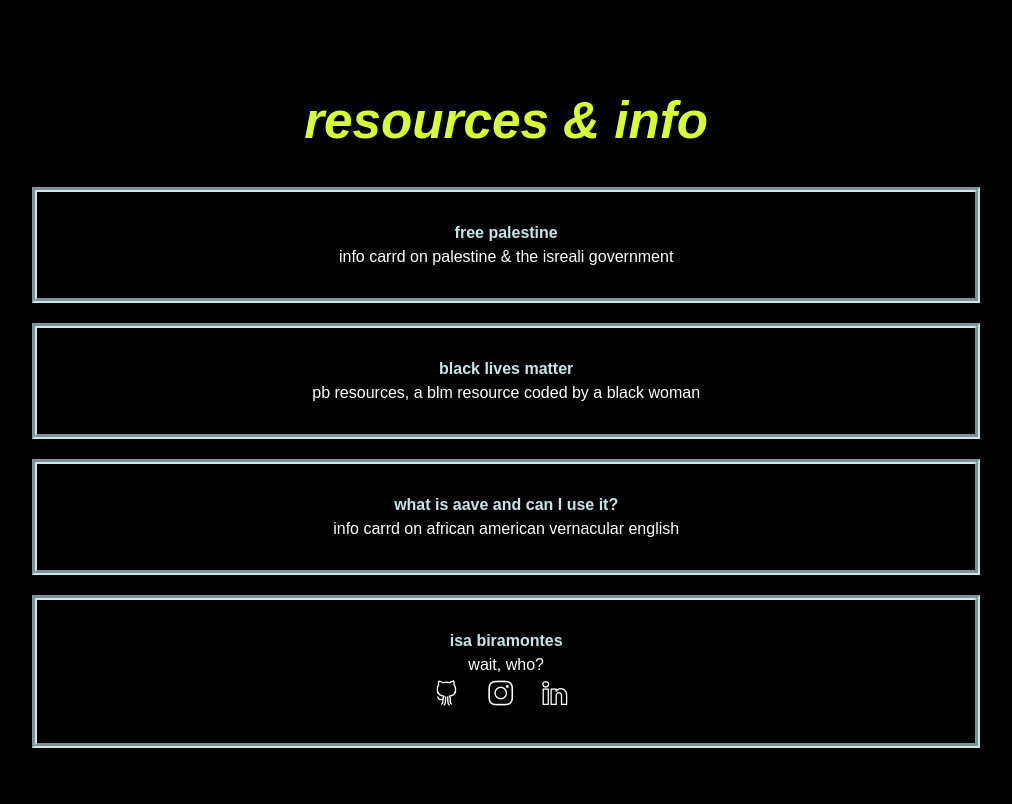
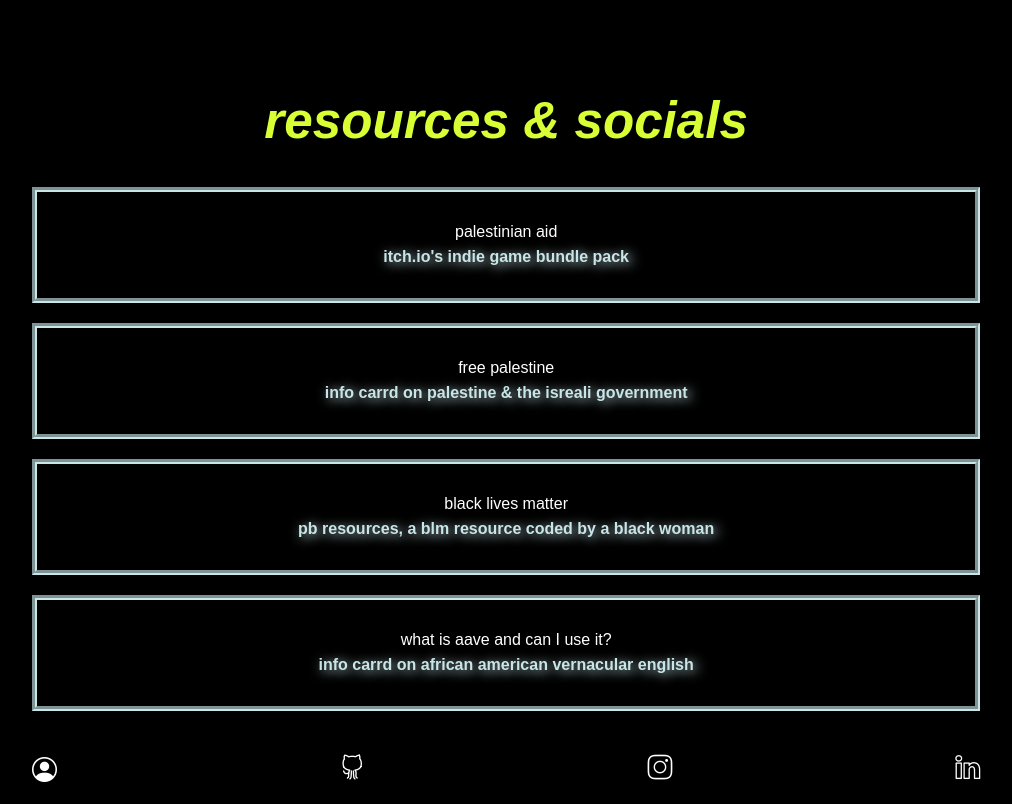
Before and after one commit to isabiramontes/2021_Portfolio, a PHP site: page /links.html in a window 1280 px wide. Shown: the whole page, without its empty margins (134-1146 px from the left). Before the commit the page ends 748 px from the top, so only its background shows below. Run offline with PHP 8.4, Linux system fonts and the light colour scheme; some web fonts are replaced.

Commit message:
added game pack

```diff
--- a/css/custom.css
+++ b/css/custom.css
@@ -277,14 +277,47 @@ a:hover:after {
     min-width: 100%;
 }
 
+#linkSet {
+    border: #000000;
+    border-width: 5px;
+    border-style: groove;
+    padding: 2% 2% 2% 2%;
+    min-width: 100%;
+    justify-content: space-evenly;
+}
+
 .headLink {
     font-weight: bolder;
     color: #c8e5e8;
+    text-shadow: 3px 2px 12px #c8e5e8;
+    display: inline-block;
 }
 
 .aboutAndLink:hover:after {
     width: 25px;
     left: 0;
+}
+
+.alignleft {
+    float: left;
+}
+
+.alignright {
+    float: right;
+}
+
+i.bi.bi.person-circle::before {
+    padding-bottom: 10px;
+}
+
+#linkFooter {
+    padding: 10px 0;
+    text-align: center;
+}
+
+.container.space-between {
+    display: flex;
+    justify-content: space-between;
 }
 
 
--- a/links.html
+++ b/links.html
@@ -5,6 +5,10 @@
     <meta charset="utf-8">
     <meta name="viewport" content="width=device-width, initial-scale=1.0, shrink-to-fit=no">
     <title>Isa Biramontes</title>
+    <!-- Bootstrap CSS -->
+    <link rel="stylesheet" href="https://cdn.jsdelivr.net/npm/bootstrap@4.6.0/dist/css/bootstrap.min.css">
+    <!-- Bootstrap Font Icon CSS -->
+    <link rel="stylesheet" href="https://cdn.jsdelivr.net/npm/bootstrap-icons@1.5.0/font/bootstrap-icons.css">
     <link rel="stylesheet" href="bootstrap/css/bootstrap.min.css">
     <link rel="stylesheet" href="https://use.typekit.net/zlk3afr.css">
     <link rel="preconnect" href="https://fonts.gstatic.com">
@@ -17,56 +21,58 @@
 
 <body>
     <div style="background: #000000; padding-top: 7%;">
-        <section class="bg-black">
         <div class="container-fluid" data-aos="zoom-out" data-aos-duration="1000" style="padding-left: 5%; padding-right: 5%;">
             <div class="row">
                 <div class="col-sm-1 col-md-1 col-lg-1"></div>
                 <div style="text-align: center;" class="col-sm-10 col-md-10 col-lg-10" data-aos="zoom-out-down" data-aos-duration="1000" data-aos-once="true" class="movement">
-                        <h3 style="font-size: 4vw; color: #d8ff33; padding-bottom: 3%;"> resources & info </h3>
+                    <h3 style="font-size: 4vw; color: #d8ff33; padding-bottom: 3%;"> resources & socials</h3>
                     <div style="padding-bottom: 20px;" data-aos="zoom-out-down" data-aos-duration="1000" data-aos-once="true" class="movement">
                         <div class="linkCard">
-                                <a class="headLink" href="https://free-palestine.carrd.co/" target="_blank"> free palestine </a>
-                                <p style="margin: 0 0 0 0;"> info carrd on palestine & the isreali government </p>
+                            <p style="margin: 0 0 0 0;"> palestinian aid</p>
+                            <a class="headLink" href="https://itch.io/b/902/indie-bundle-for-palestinian-aid" target="_blank"> itch.io's indie game bundle pack </a>
                         </div>
                     </div>
                     <div style="padding-bottom: 20px;" data-aos="zoom-out-down" data-aos-duration="1000" data-aos-once="true" class="movement">
                         <div class="linkCard">
-                                <a class="headLink" href="https://www.pb-resources.com/" target="_blank "> black lives matter </a>
-                                <p style="margin: 0 0 0 0;"> pb resources, a blm resource coded by a black woman </p>
+                            <p style="margin: 0 0 0 0;"> free palestine </p>
+                            <a class="headLink" href="https://free-palestine.carrd.co/" target="_blank"> info carrd on palestine & the isreali government </a>
                         </div>
                     </div>
                     <div style="padding-bottom: 20px;" data-aos="zoom-out-down" data-aos-duration="1000" data-aos-once="true" class="movement">
                         <div class="linkCard">
-                                <a class="headLink" href="https://aavenb.carrd.co/" target="_blank "> what is aave and can I use it? </a>
-                                <p style="margin: 0 0 0 0;"> info carrd on african american vernacular english </p>
+                            <p style="margin: 0 0 0 0;"> black lives matter </p>
+                            <a class="headLink" href="https://www.pb-resources.com/" target="_blank "> pb resources, a blm resource coded by a black woman</a>
                         </div>
                     </div>
                     <div style="padding-bottom: 20px;" data-aos="zoom-out-down" data-aos-duration="1000" data-aos-once="true" class="movement">
                         <div class="linkCard">
-                                <a style="text-transform: lowercase;" class="headLink" href="https://isabiramontes.me/" target="_blank "> isa biramontes</a>
-                                <p style="margin: 0 0 0 0;"> wait, who?</p>
-                                <div class="social" style="padding-left: 15px; border-style: none;">
-                                    <a class="aboutAndLink " href="https://github.com/IPbiramontes " target="_blank " style="padding-right: 3%; border-style: none; color:#d8ff33; font-size: 25px; "><i class="icon-social-github " style="color: rgb(255,255,255);font-size:
-                                    25px; "></i></a>
-                                    <a class="aboutAndLink " href="https://www.instagram.com/isa.s_wearables/ " target="_blank " style="padding-right: 3%; border-style: none;color: #d8ff33;font-size: 25px; "><i class="icon-social-instagram " style="color:
-                                    rgb(255,255,255);font-size: 25px; "></i></a>
-                                    <a class="aboutAndLink " href="https://www.linkedin.com/in/isa-biramontes-they-she-891944149/ " target="_blank " style="padding-right: 3%; border-style: none;color: #d8ff33;font-size: 25px; "><i class="icon-social-linkedin" style="color: rgb(255,255,255);font-size: 25px; "></i></a>
+                            <p style="margin: 0 0 0 0;"> what is aave and can I use it? </p>
+                            <a class="headLink" href="https://aavenb.carrd.co/" target="_blank "> info carrd on african american vernacular english </a>
+                        </div>
+                    </div>
+                    <div style="padding-top: 20px;" class="container space-between">
+                        <div><a href="https://isabiramontes.me/" target="_blank" style="border-style: none; color:#d8ff33; font-size: 25px;"><i class="bi bi-person-circle" style="color: rgb(255,255,255);font-size: 25px;"></i></a></div>
+                        <div><a href="https://github.com/IPbiramontes" target="_blank" style="border-style: none; color:#d8ff33; font-size: 25px;"><i class="icon-social-github" style="color: rgb(255,255,255);font-size: 25px;"></i></a></div>
+                        <div><a href="https://www.instagram.com/isa.s_wearables/" target="_blank" style="border-style: none;color: #d8ff33;font-size: 25px;"><i class="icon-social-instagram" style="color: rgb(255,255,255);font-size: 25px;"></i></a></div>
+                        <div><a href="https://www.linkedin.com/in/isa-biramontes-they-she-891944149/" target="_blank" style="border-style: none;color: #d8ff33;font-size: 25px;"><i class="icon-social-linkedin" style="color: rgb(255,255,255);font-size: 25px;"></i></a></div>
+                    </div>
+                </div>
+                <div class="col-sm-1 col-md-1 col-lg-1"></div>
             </div>
         </div>
     </div>
-                    </div>
-                    <div class="col-sm-1 col-md-1 col-lg-1 "></div>
-                </div>
-            </div>
-        </section>
-    </div>
+
     <script src="js/jquery.min.js "></script>
+    <!-- JS files: jQuery first, then Bootstrap JS -->
+    <script src="https://code.jquery.com/jquery-3.5.1.min.js"></script>
+    <script src="https://cdn.jsdelivr.net/npm/bootstrap@4.6.0/dist/js/bootstrap.bundle.min.js"></script>
     <script src="bootstrap/js/bootstrap.min.js "></script>
     <script src="js/bs-init.js "></script>
     <script src="https://cdnjs.cloudflare.com/ajax/libs/aos/2.3.4/aos.js "></script>
     <script src="https://cdnjs.cloudflare.com/ajax/libs/jquery-easing/1.4.1/jquery.easing.min.js "></script>
     <script src="js/stylish-portfolio.js "></script>
     <script src="js/custom.js "></script>
+
 </body>
 
 </html>
```
Lines whose indentation alone changed are shown as unchanged.
